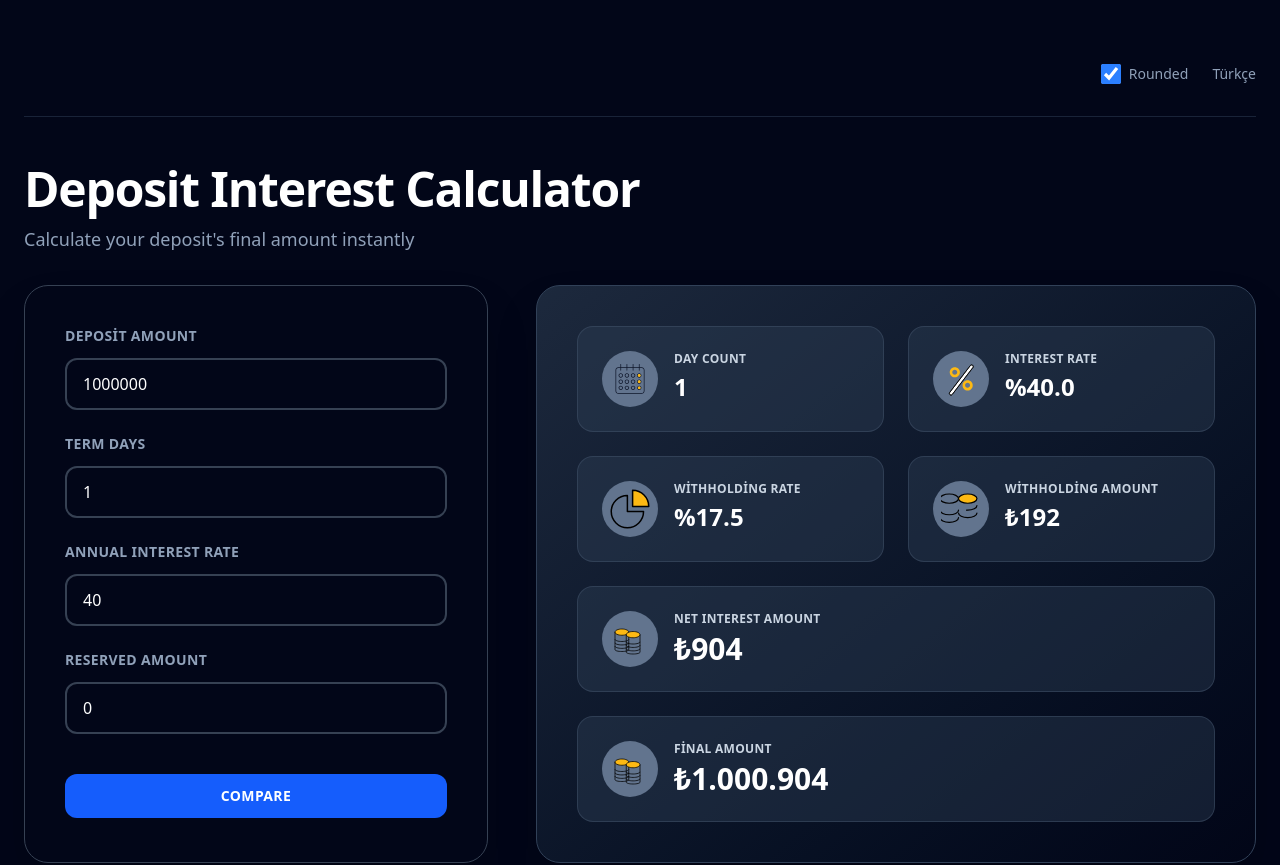
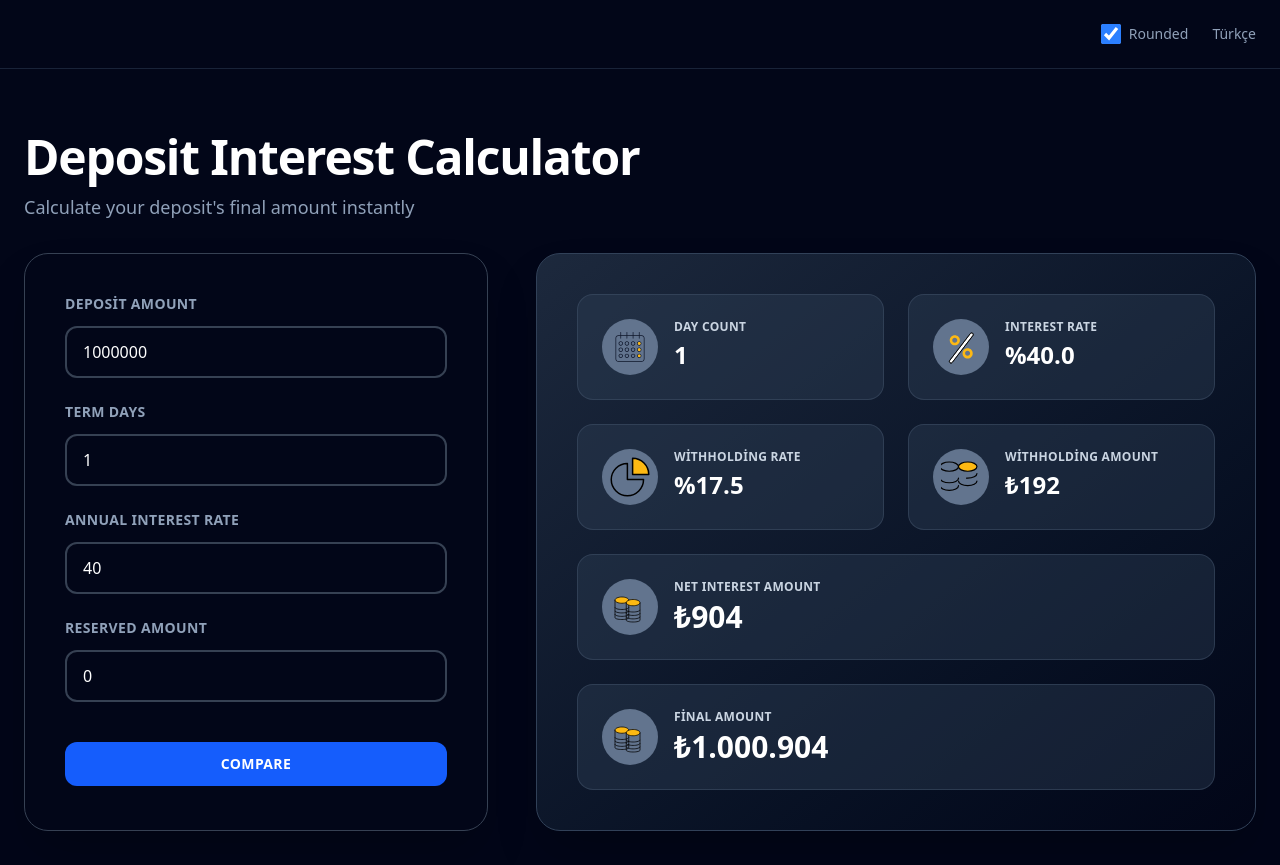
Before and after one commit to webceyhan/interest-calc, a Next.js app: page / in a window 1280 px wide. Shown: the top 865 px of the page. Built offline with nearby package versions, Linux system fonts and the light colour scheme.

Commit message:
Align TopNav to top with no spacing
- Remove top padding from main container
- TopNav now sits at the very top of the viewport
- TopNav includes its own padding (py-4 md:py-6)
- Content section below has its own spacing (py-8 md:py-16)
- Cleaner visual hierarchy

```diff
--- a/src/app/App.tsx
+++ b/src/app/App.tsx
@@ -76,8 +76,7 @@ function App() {
   };
 
   return (
-    <div className="min-h-screen bg-slate-950 p-6 py-8 md:py-16">
-      <div className="max-w-7xl mx-auto">
+    <div className="min-h-screen bg-slate-950">
       <TopNav
         language={language}
         onLanguageChange={setLanguage}
@@ -86,6 +85,7 @@ function App() {
         t={t}
       />
 
+      <div className="max-w-7xl mx-auto px-6 py-8 md:py-16">
         <Header t={t} />
 
         <div className="grid grid-cols-1 lg:grid-cols-5 gap-4 md:gap-6 lg:gap-12 mb-8 md:mb-12">
--- a/src/app/components/TopNav.tsx
+++ b/src/app/components/TopNav.tsx
@@ -16,7 +16,7 @@ export const TopNav = ({
   t,
 }: TopNavProps) => {
   return (
-    <div className="flex items-center justify-end gap-6 mb-8 md:mb-12 pb-6 md:pb-8 border-b border-slate-700/50">
+    <div className="flex items-center justify-end gap-6 px-6 py-4 md:py-6 border-b border-slate-700/50">
       <label className="flex items-center gap-2 cursor-pointer">
         <input
           type="checkbox"
```
Lines whose indentation alone changed are shown as unchanged.
